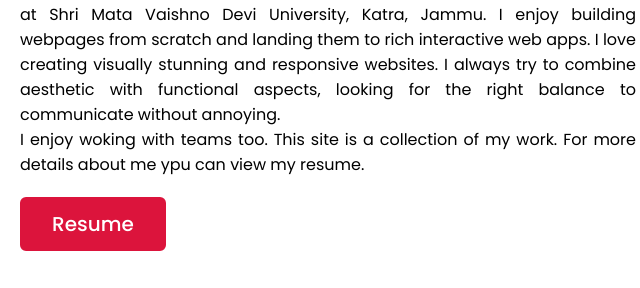
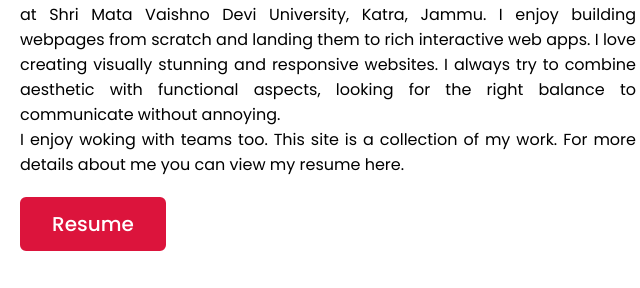
Before and after one commit to karan-sharma-2312/karanresume, a plain HTML site: page index.html in a window 1280 px wide. Shown: the part 1140-1428 px from the top of the page, 564-1204 px from the left. Drawn offline with nearby package versions, Linux system fonts and the light colour scheme.

Commit message:
Update index.html

```diff
--- a/index.html
+++ b/index.html
@@ -55,7 +55,7 @@
                 <div class="column right">
                     <div class="text">Hello 👋! I am <span>Karan Sharma</span></div>
                     <p>Currently in final year Electronics & communication undergraduate student at Shri Mata Vaishno Devi University, Katra, Jammu. I enjoy building webpages from scratch and landing them to rich interactive web apps. I love creating visually stunning and responsive websites. I always try to combine aesthetic with functional aspects, looking for the right balance to communicate without annoying. </p>
-                    <p> I enjoy woking with teams too. This site is a collection of my work. For more details about me ypu can view my resume.</p>
+                    <p> I enjoy woking with teams too. This site is a collection of my work. For more details about me you can view my resume here.</p>
                     <a href="https://drive.google.com/file/d/1odG3UTmuaBY7vt5Jf47DC_g_x3WwoJcy/view?usp=sharing" target="_blank">Resume</a>
                 </div>
             </div>
```
